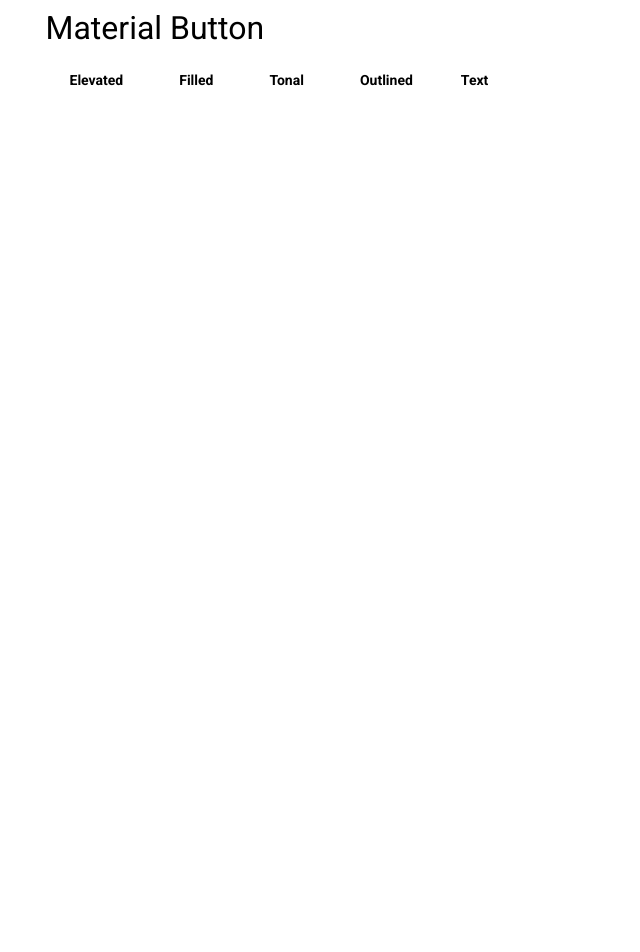
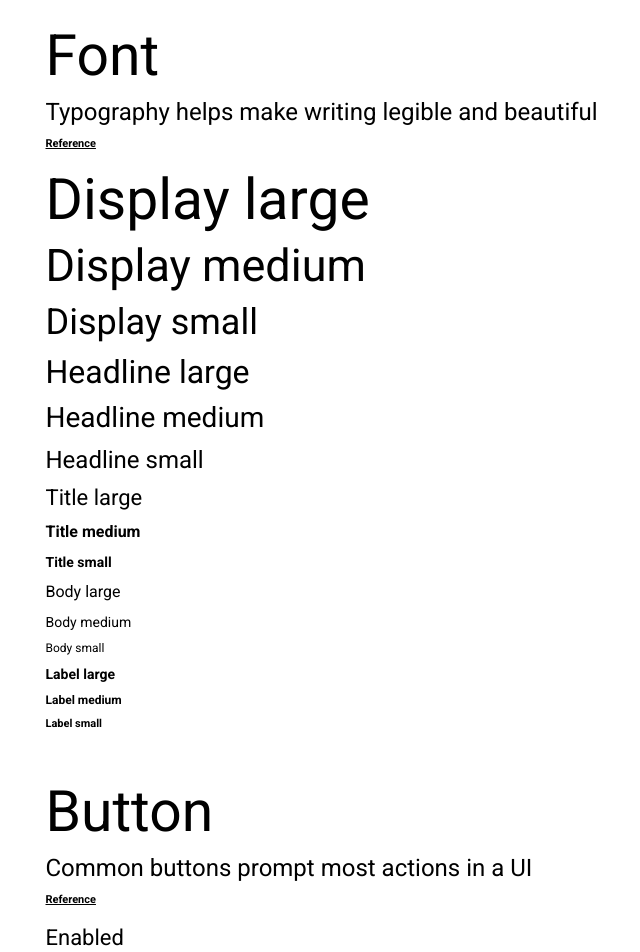
Before and after one commit to paulobrandao-dev/react-material, a React (Vite) app: page / in a window 1280 px wide. Shown: the top 952 px of the page, without its empty margins (19-659 px from the left). Before the commit the page ends 800 px from the top, so only its background shows below. Built offline with nearby package versions, Linux system fonts and the light colour scheme; what @material/material-color-utilities would draw is missing.

Commit message:
feat: Font component
Creates a new component to handle typography.

```diff
--- a/src/App.css
+++ b/src/App.css
@@ -2,7 +2,6 @@
   display: flex;
   flex-direction: column;
   align-items: center;
-  gap: var(--spacing-sm);
 }
 
 section {
@@ -12,31 +11,24 @@ section {
   display: flex;
   flex-direction: column;
   padding-inline: var(--spacing-xl);
-  padding-block: var(--spacing-sm);
-  gap: var(--spacing-md);
+  padding-block: var(--spacing-xl);
+  gap: var(--spacing-lg);
 }
 
 section > hgroup {
   display: flex;
   flex-direction: column;
+  align-items: flex-start;
   gap: var(--spacing-sm);
 }
 
-section > hgroup > h2 {
-  font: var(--text-headline-large);
-  color: var(--color-secondary);
-}
-
-section > hgroup > p {
-  font: var(--text-body-large);
-}
-
-section > .preview {
+section > .showcase {
   display: flex;
   gap: var(--spacing-sm);
   align-items: center;
 }
 
-section > .preview.column {
+section > .showcase.column {
   flex-direction: column;
+  align-items: flex-start;
 }
--- a/src/App.tsx
+++ b/src/App.tsx
@@ -1,20 +1,127 @@
-import { Button } from './lib/main';
+import { Button, Font } from './lib/main';
 
 import './App.css';
 
 function App() {
   return (
     <>
+      <section id="typography">
+        <hgroup>
+          <Font as="h2" variant="display" scale="large">
+            Font
+          </Font>
+          <Font as="p" variant="headline" scale="small">
+            Typography helps make writing legible and beautiful
+          </Font>
+          <Font
+            as="a"
+            href="https://m3.material.io/styles/typography/overview"
+            target="_blank"
+            rel="nofollow"
+            variant="label"
+            scale="small"
+            color="primary"
+          >
+            Reference
+          </Font>
+        </hgroup>
+        <div className="showcase column">
+          <Font variant="display" scale="large" color="secondary">
+            Display large
+          </Font>
+          <Font variant="display" scale="medium" color="secondary">
+            Display medium
+          </Font>
+          <Font variant="display" scale="small" color="secondary">
+            Display small
+          </Font>
+          <Font variant="headline" scale="large" color="secondary">
+            Headline large
+          </Font>
+          <Font variant="headline" scale="medium" color="secondary">
+            Headline medium
+          </Font>
+          <Font variant="headline" scale="small" color="secondary">
+            Headline small
+          </Font>
+          <Font variant="title" scale="large" color="secondary">
+            Title large
+          </Font>
+          <Font variant="title" scale="medium" color="secondary">
+            Title medium
+          </Font>
+          <Font variant="title" scale="small" color="secondary">
+            Title small
+          </Font>
+          <Font variant="body" scale="large" color="secondary">
+            Body large
+          </Font>
+          <Font variant="body" scale="medium" color="secondary">
+            Body medium
+          </Font>
+          <Font variant="body" scale="small" color="secondary">
+            Body small
+          </Font>
+          <Font variant="label" scale="large" color="secondary">
+            Label large
+          </Font>
+          <Font variant="label" scale="medium" color="secondary">
+            Label medium
+          </Font>
+          <Font variant="label" scale="small" color="secondary">
+            Label small
+          </Font>
+        </div>
+      </section>
       <section id="button">
         <hgroup>
-          <h2>Material Button</h2>
+          <Font as="h2" variant="display" scale="large">
+            Button
+          </Font>
+          <Font as="p" variant="headline" scale="small">
+            Common buttons prompt most actions in a UI
+          </Font>
+          <Font
+            as="a"
+            href="https://m3.material.io/components/buttons/overview"
+            target="_blank"
+            rel="nofollow"
+            variant="label"
+            scale="small"
+            color="primary"
+          >
+            Reference
+          </Font>
         </hgroup>
-        <div className="preview">
+        <Font as="h3" variant="title" scale="large" color="secondary">
+          Enabled
+        </Font>
+        <div className="showcase">
           <Button variant="elevated">Elevated</Button>
           <Button variant="filled">Filled</Button>
           <Button variant="tonal">Tonal</Button>
           <Button variant="outlined">Outlined</Button>
           <Button variant="text">Text</Button>
+        </div>
+        <Font as="h3" variant="title" scale="large" color="secondary">
+          Disabled
+        </Font>
+        <div className="showcase">
+          <Button variant="elevated" disabled>
+            Elevated
+          </Button>
+          <Button variant="filled" disabled>
+            Filled
+          </Button>
+          <Button variant="tonal" disabled>
+            Tonal
+          </Button>
+          <Button variant="outlined" disabled>
+            Outlined
+          </Button>
+          <Button variant="text" disabled>
+            Text
+          </Button>
         </div>
       </section>
     </>
--- a/src/lib/components/Button.tsx
+++ b/src/lib/components/Button.tsx
@@ -1,6 +1,7 @@
 'use client';
 
 import { clsx } from 'clsx';
+import { Font } from './Font';
 
 export interface ButtonProps<T extends React.ElementType>
   extends React.ButtonHTMLAttributes<HTMLButtonElement> {
@@ -25,7 +26,9 @@ export function Button<T extends React.ElementType>({
       {...props}
     >
       {icon && <span className="icon">{icon}</span>}
-      <span className="label">{children}</span>
+      <Font variant="label" scale="large">
+        {children}
+      </Font>
     </ComponentElement>
   );
 }
--- /dev/null
+++ b/src/lib/components/Font.tsx
@@ -0,0 +1,54 @@
+'use client';
+
+import { clsx } from 'clsx';
+
+export interface FontProps<T extends React.ElementType>
+  extends React.HTMLAttributes<HTMLSpanElement> {
+  as?: T;
+  variant?: 'display' | 'headline' | 'title' | 'body' | 'label';
+  scale?: 'large' | 'medium' | 'small';
+  color?:
+    | 'inherit'
+    | 'primary'
+    | 'on-primary'
+    | 'on-primary-container'
+    | 'secondary'
+    | 'on-secondary'
+    | 'on-secondary-container'
+    | 'tertiary'
+    | 'on-tertiary'
+    | 'on-tertiary-container'
+    | 'error'
+    | 'on-error'
+    | 'on-error-container'
+    | 'on-background'
+    | 'on-surface'
+    | 'on-surface-variant'
+    | 'inverse-primary'
+    | 'on-inverse-surface';
+  textAlign?: 'inherit' | 'left' | 'right' | 'center' | 'justify';
+}
+
+export function Font<T extends React.ElementType>({
+  as,
+  variant = 'body',
+  scale = 'large',
+  color = 'inherit',
+  textAlign = 'inherit',
+  className,
+  ...props
+}: FontProps<T> & Omit<React.ComponentPropsWithoutRef<T>, keyof FontProps<T>>) {
+  const ComponentElement = as || 'span';
+  return (
+    <ComponentElement
+      className={clsx(
+        'MaterialFont',
+        `${variant}-${scale}`,
+        `color-${color}`,
+        `text-align-${textAlign}`,
+        className,
+      )}
+      {...props}
+    />
+  );
+}
--- a/src/lib/main.ts
+++ b/src/lib/main.ts
@@ -3,3 +3,4 @@ export * from './hooks/useMediaQuery';
 
 // components
 export * from './components/Button';
+export * from './components/Font';
--- a/src/lib/utils/theme.ts
+++ b/src/lib/utils/theme.ts
@@ -33,8 +33,36 @@ export function applyThemeOnHtmlStyleTag({
           '--font-code': font?.code ?? 'monospace',
         } as React.CSSProperties);
 
+  const elevation =
+    colorScheme === 'light'
+      ? ({
+          '--elevation-1':
+            '0px 1px 3px 1px rgba(0, 0, 0, 0.15), 0px 1px 2px 0px rgba(0, 0, 0, 0.3)',
+          '--elevation-2':
+            '0px 2px 6px 2px rgba(0, 0, 0, 0.15), 0px 1px 2px 0px rgba(0, 0, 0, 0.3)',
+          '--elevation-3':
+            '0px 1px 3px 0px rgba(0, 0, 0, 0.3), 0px 4px 8px 3px rgba(0, 0, 0, 0.15)',
+          '--elevation-4':
+            '0px 2px 3px 0px rgba(0, 0, 0, 0.3), 0px 6px 10px 4px rgba(0, 0, 0, 0.15)',
+          '--elevation-5':
+            '0px 4px 4px 0px rgba(0, 0, 0, 0.3), 0px 8px 12px 6px rgba(0, 0, 0, 0.15)',
+        } as React.CSSProperties)
+      : ({
+          '--elevation-1':
+            '0px 1px 2px 0px rgba(0, 0, 0, 0.3), 0px 1px 3px 1px rgba(0, 0, 0, 0.15)',
+          '--elevation-2':
+            '0px 1px 2px 0px rgba(0, 0, 0, 0.3), 0px 2px 6px 2px rgba(0, 0, 0, 0.15)',
+          '--elevation-3':
+            '0px 1px 3px 0px rgba(0, 0, 0, 0.3), 0px 4px 8px 3px rgba(0, 0, 0, 0.15)',
+          '--elevation-4':
+            '0px 2px 3px 0px rgba(0, 0, 0, 0.3), 0px 6px 10px 4px rgba(0, 0, 0, 0.15)',
+          '--elevation-5':
+            '0px 4px 4px 0px rgba(0, 0, 0, 0.3), 0px 8px 12px 6px rgba(0, 0, 0, 0.15)',
+        } as React.CSSProperties);
+
   return {
     ...fonts,
+    ...elevation,
     '--color-seed': seedColor,
     '--color-scheme': colorScheme,
     '--color-primary': hexFromArgb(theme.primary),
--- a/src/styles/_components.scss
+++ b/src/styles/_components.scss
@@ -1 +1,2 @@
+@use './components/font';
 @use './components/button';
--- a/src/styles/components/_button.scss
+++ b/src/styles/components/_button.scss
@@ -16,10 +16,6 @@
 
   > * {
     pointer-events: none;
-  }
-
-  > span.label {
-    font: var(--text-label-large);
   }
 
   > span.icon {
--- /dev/null
+++ b/src/styles/components/_font.scss
@@ -0,0 +1,159 @@
+.MaterialFont {
+  font: var(--text-body-large);
+
+  &.display {
+    &-large {
+      font: var(--text-display-large);
+    }
+    &-medium {
+      font: var(--text-display-medium);
+    }
+    &-small {
+      font: var(--text-display-small);
+    }
+  }
+
+  &.headline {
+    &-large {
+      font: var(--text-headline-large);
+    }
+    &-medium {
+      font: var(--text-headline-medium);
+    }
+    &-small {
+      font: var(--text-headline-small);
+    }
+  }
+
+  &.title {
+    &-large {
+      font: var(--text-title-large);
+    }
+    &-medium {
+      font: var(--text-title-medium);
+    }
+    &-small {
+      font: var(--text-title-small);
+    }
+  }
+
+  &.body {
+    &-large {
+      font: var(--text-body-large);
+    }
+    &-medium {
+      font: var(--text-body-medium);
+    }
+    &-small {
+      font: var(--text-body-small);
+    }
+  }
+
+  &.label {
+    &-large {
+      font: var(--text-label-large);
+    }
+    &-medium {
+      font: var(--text-label-medium);
+    }
+    &-small {
+      font: var(--text-label-small);
+    }
+  }
+
+  &.color {
+    &-inherit {
+      color: inherit;
+    }
+
+    &-primary {
+      color: var(--color-primary);
+    }
+
+    &-on-primary {
+      color: var(--color-on-primary);
+    }
+
+    &-on-primary-container {
+      color: var(--color-on-primary-container);
+    }
+
+    &-secondary {
+      color: var(--color-secondary);
+    }
+
+    &-on-secondary {
+      color: var(--color-on-secondary);
+    }
+
+    &-on-secondary-container {
+      color: var(--color-on-secondary-container);
+    }
+
+    &-tertiary {
+      color: var(--color-tertiary);
+    }
+
+    &-on-tertiary {
+      color: var(--color-on-tertiary);
+    }
+
+    &-on-tertiary-container {
+      color: var(--color-on-tertiary-container);
+    }
+
+    &-error {
+      color: var(--color-error);
+    }
+
+    &-on-error {
+      color: var(--color-on-error);
+    }
+
+    &-on-error-container {
+      color: var(--color-on-error-container);
+    }
+
+    &-on-background {
+      color: var(--color-on-background);
+    }
+
+    &-on-surface {
+      color: var(--color-on-surface);
+    }
+
+    &-on-surface-variant {
+      color: var(--color-on-surface-variant);
+    }
+
+    &-inverse-primary {
+      color: var(--color-inverse-primary);
+    }
+
+    &-on-inverse-surface {
+      color: var(--color-on-inverse-surface);
+    }
+  }
+
+  &.text-align {
+    &-inherit {
+      text-align: inherit;
+    }
+
+    &-left {
+      text-align: left;
+    }
+
+    &-right {
+      text-align: right;
+    }
+
+    &-center {
+      text-align: center;
+    }
+
+    &-justify {
+      text-align: justify;
+    }
+  }
+}
```
